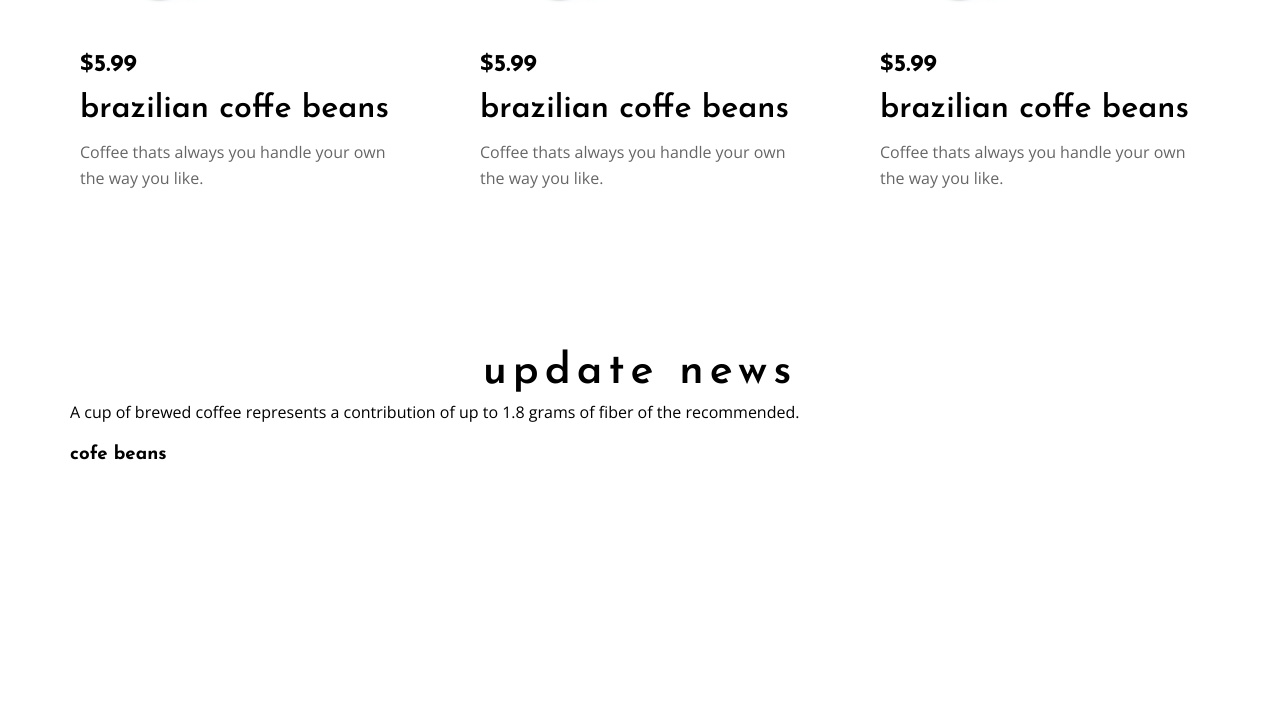
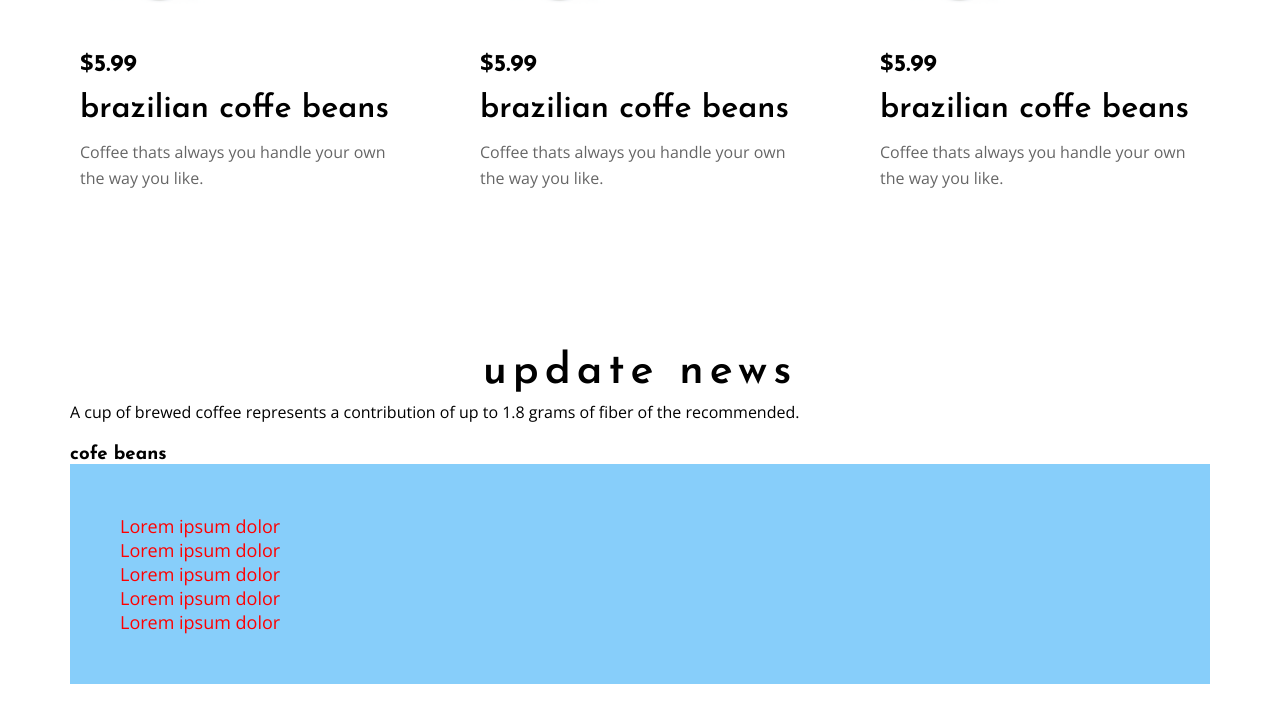
Before and after one commit to bog444d/cof, a plain HTML site: page index.html in a window 1280 px wide. Shown: the part 1189-1911 px from the top of the page. Before the commit the page ends 1793 px from the top, so only its background shows below. Drawn offline with nearby package versions, Linux system fonts and the light colour scheme.

Commit message:
fit:psevdoclass

```diff
--- a/index.html
+++ b/index.html
@@ -112,12 +112,21 @@
         <h3 class="update-card-header"> cofe beans</h3>
         <p></p>
       </div>
+      <div class="container">
+        <ul class="list">
+          <li class="list-item">Lorem ipsum dolor</li>
+          <li class="list-item">Lorem ipsum dolor</li>
+          <li class="list-item">Lorem ipsum dolor</li>
+          <li class="list-item">Lorem ipsum dolor</li>
+          <li class="list-item">Lorem ipsum dolor</li>
+      </div>
 
 
 
 
     </div>
 
+
   </section>
 </body>
 </html>
--- a/style/style.css
+++ b/style/style.css
@@ -168,3 +168,46 @@ header {
   margin: auto;
   text-align: center;
 }
+.list{
+  padding: 50px;
+  background: lightskyblue;
+
+}
+.list-item{
+  font-size: 18px;
+}
+/* .list-item:nth-child(odd){
+  background: red;
+}
+.list-item:nth-child(even){
+  background: lightgreen;
+  font-style: italic;
+} */
+/* .list-item:last-child{
+  text-align: center;
+}
+.list-item:first-child{
+  text-align: right;
+} */
+/* .list-item:not(:first-child){
+  text-align: center;
+} */
+/* .list-item:nth-child(2){
+  color: red;
+} */
+/* .list-item::first-letter{
+  font-size: 50px;
+} */
+.list-item{
+  color: red;
+}
+.list-item:hover{
+  font-size: 20px;
+  color: white;
+  letter-spacing: 20px;
+}
+.main-button button:hover{
+  cursor: pointer;
+  background: #540001;
+
+}
```
